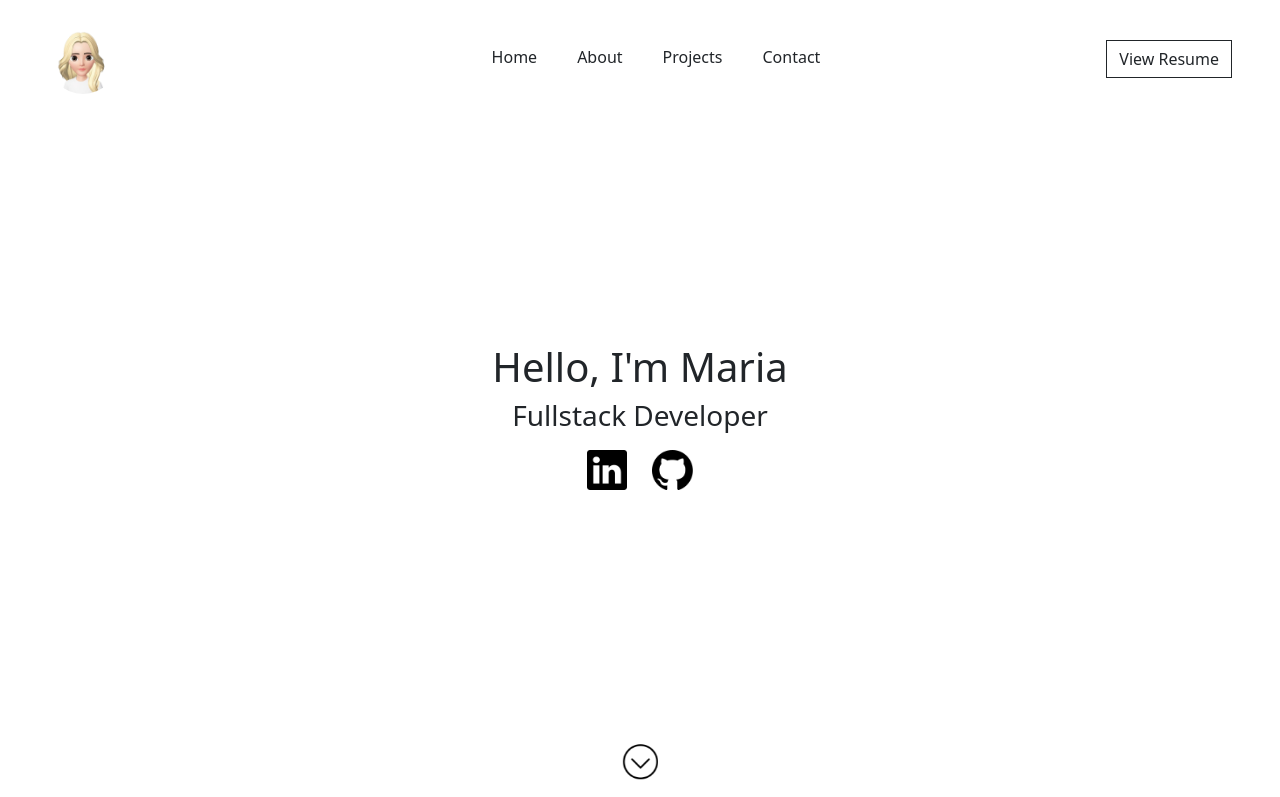
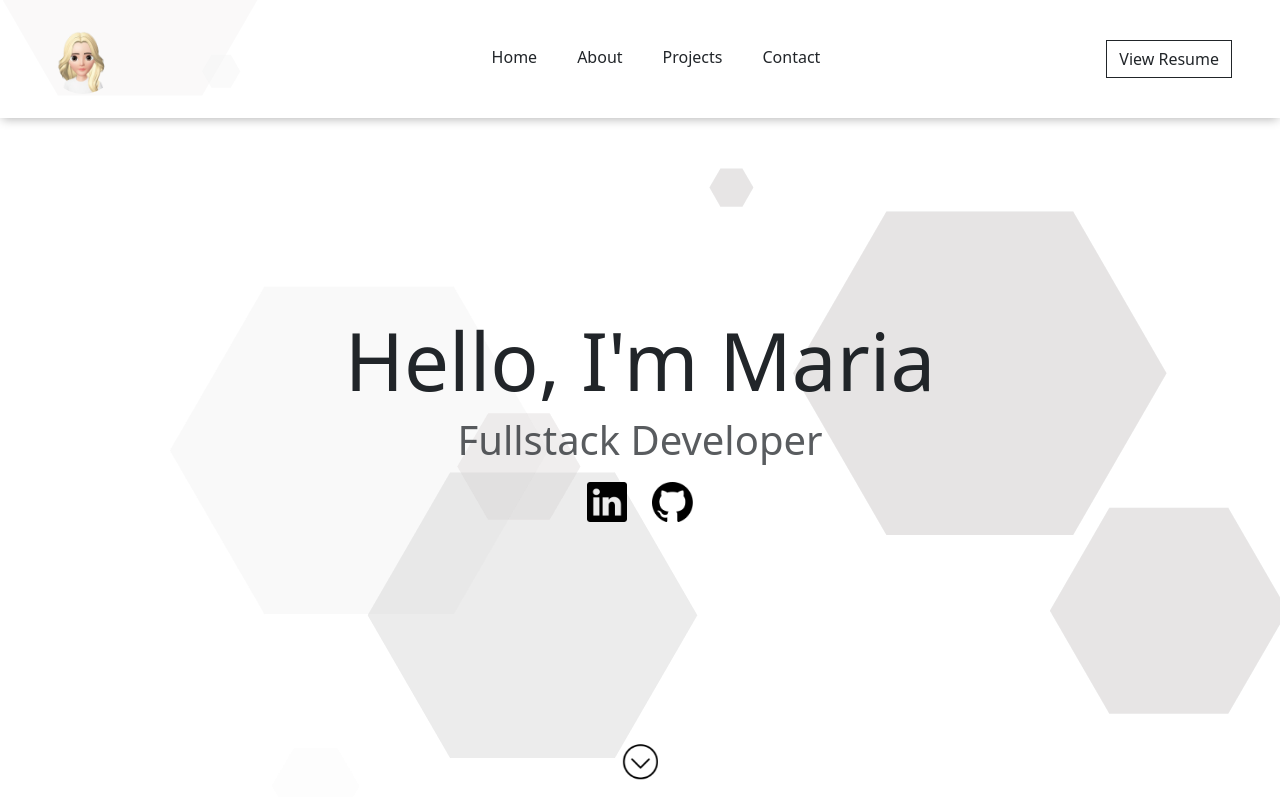
Before and after one commit to marythedev/portfolio, a plain HTML site: page index.html in a window 1280 px wide. Shown: the top 797 px of the page. Drawn offline with nearby package versions, Linux system fonts and the light colour scheme.

Commit message:
added animated background & updated layout

```diff
--- a/index.html
+++ b/index.html
@@ -13,9 +13,10 @@
 </head>
 
 <body>
+    <div id="particles-js"></div>
     <section id="home" class="d-flex flex-column justify-content-start">
         <header class="d-flex align-items-center justify-content-between">
-            <img src="./img/avatar.png" alt="avatar" class="rounded-circle" width="70" height="70">
+            <img src="./img/avatar.png" alt="avatar" class="rounded-circle img-fluid" width="70" height="70">
             <nav>
                 <div id="nav-icon">
                     <span id="top"></span>
@@ -29,15 +30,17 @@
                         <li><a data-scroll-section="projects" href="#">Projects</a></li>
                         <li><a data-scroll-section="contact" href="#">Contact</a></li>
                     </ul>
-                    <a id="resume" href="https://drive.google.com/file/d/1iewbEpQ_rz01SfrTeIvuZCyXpSW6ybbz/view?usp=sharing" target="_blank">
+                    <a id="resume"
+                        href="https://drive.google.com/file/d/1iewbEpQ_rz01SfrTeIvuZCyXpSW6ybbz/view?usp=sharing"
+                        target="_blank">
                         <button class="btn btn-outline-dark rounded-0">View Resume</button>
                     </a>
                 </div>
             </nav>
         </header>
         <div id="home-content" class="d-flex flex-column justify-content-center align-items-center">
-            <h1>Hello, I'm Maria</h1>
-            <h3>Fullstack Developer</h3>
+            <h1 class="display-1">Hello, I'm Maria</h1>
+            <h3 class="display-6 text-muted">Fullstack Developer</h3>
             <div id="social-links">
                 <a href="https://www.linkedin.com/in/marythedev/" target="_blank">
                     <img src="./img/linkedin-logo.png" alt="linkedin" width="40" height="40">
@@ -68,6 +71,8 @@
         <small>&copy; <span id="year"></span> Maria Dmytrenko</small>
     </footer>
 
+    <!-- https://github.com/VincentGarreau/particles.js/ -->
+    <script src="https://cdn.jsdelivr.net/npm/particles.js@2.0.0/particles.min.js"></script>
     <script src="./script.js"></script>
 </body>
 
--- a/script.js
+++ b/script.js
@@ -1,7 +1,6 @@
 const navIcon = document.getElementById("nav-icon");
 const navContent = document.getElementById("nav-content");
 const resumeButton = document.querySelector("#resume button");
-const desktopMedia = window.matchMedia("(min-width: 993px)");
 let year = new Date().getFullYear();
 
 // expand and collapse the navigation menu
@@ -9,14 +8,6 @@ navIcon.addEventListener("click", () => {
     document.body.classList.toggle("hide-overflow");
     navIcon.classList.toggle("activated");
     navContent.classList.toggle("activated");
-    resumeButton.classList.toggle("btn-outline-dark");
-    resumeButton.classList.toggle("btn-outline-light");
-});
-
-// change button color when the screen size changes
-desktopMedia.addEventListener("change", () => {
-    resumeButton.classList.toggle("btn-outline-light");
-    resumeButton.classList.toggle("btn-outline-dark");
 });
 
 // scroll to the section when a link is clicked
@@ -44,3 +35,112 @@ document.querySelectorAll('a[data-scroll-section]').forEach(link => {
 
 // update footer with the current year
 document.getElementById("year").textContent = year;
+
+// set the particles background
+// https://vincentgarreau.com/particles.js/
+particlesJS("", {
+    "particles": {
+        "number": {
+            "value": 7,
+            "density": {
+                "enable": true,
+                "value_area": 800
+            }
+        },
+        "color": {
+            "value": "#d1cece"  // nice colors: #A4957D (0.2 opacity), #d1cece (0.4), #DCDCDC (0.6-0.7), #C0C0C0 (0.3)
+        },
+        "shape": {
+            "type": "polygon",
+            "stroke": {
+                "width": 0,
+                "color": "#000000"
+            },
+            "polygon": {
+                "nb_sides": 6
+            },
+        },
+        "opacity": {
+            "value": 0.4,
+            "random": true,
+            "anim": {
+                "enable": false,
+                "speed": 1,
+                "opacity_min": 0.1,
+                "sync": false
+            }
+        },
+        "size": {
+            "value": 150,
+            "random": true,
+            "anim": {
+                "enable": false,
+                "speed": 40,
+                "size_min": 0.1,
+                "sync": false
+            }
+        },
+        "line_linked": {
+            "enable": false,
+            "distance": 150,
+            "color": "#ffffff",
+            "opacity": 0.4,
+            "width": 1
+        },
+        "move": {
+            "enable": true,
+            "speed": 6,
+            "direction": "none",
+            "random": false,
+            "straight": false,
+            "out_mode": "out",
+            "bounce": false,
+            "attract": {
+                "enable": false,
+                "rotateX": 600,
+                "rotateY": 1200
+            }
+        }
+    },
+    // disabled with z-index
+    "interactivity": {
+        "detect_on": "canvas",
+        "events": {
+            "onhover": {
+                "enable": true,
+                "mode": "repulse"
+            },
+            "onclick": {
+                "enable": true,
+                "mode": "push"
+            },
+            "resize": true
+        },
+        "modes": {
+            "grab": {
+                "distance": 400,
+                "line_linked": {
+                    "opacity": 1
+                }
+            },
+            "bubble": {
+                "distance": 400,
+                "size": 40,
+                "duration": 2,
+                "opacity": 8,
+                "speed": 3
+            },
+            "repulse": {
+                "distance": 200,
+                "duration": 0.4
+            },
+            "push": {
+                "particles_nb": 4
+            },
+            "remove": {
+                "particles_nb": 2
+            }
+        }
+    },
+    "retina_detect": true
+});
--- a/style.css
+++ b/style.css
@@ -3,6 +3,7 @@
     padding: 0;
     box-sizing: border-box;
     color: #212529;
+    font-size: 16px;
 }
 
 body {
@@ -14,10 +15,19 @@ a {
     color: inherit;
 }
 
+#particles-js {
+    position: absolute;
+    width: 100%;
+    height: 100%;
+    z-index: -1;
+}
+
 /* Navigation */
 header {
     padding: 24px 48px;
     position: relative;
+    background-color: rgba(255, 255, 255, 0.7);
+    box-shadow: 0 3px 10px -2px rgba(0, 0, 0, 0.3);
 }
 
 .hide-overflow {
@@ -110,15 +120,19 @@ section {
     0% {
         transform: translateY(0);
     }
+
     20% {
         transform: translateY(-10px);
     }
+
     40% {
         transform: translateY(0px);
     }
+
     60% {
         transform: translateY(-5px);
     }
+
     80% {
         transform: translateY(0px);
     }
@@ -188,8 +202,9 @@ footer * {
         margin: 24px 0;
     }
 
-    nav #resume {
-        border-color: #fff !important;
+    .btn-outline-dark {
+        color: #fff;
+        border-color: #fff;
     }
 
     nav li a::after {
```
